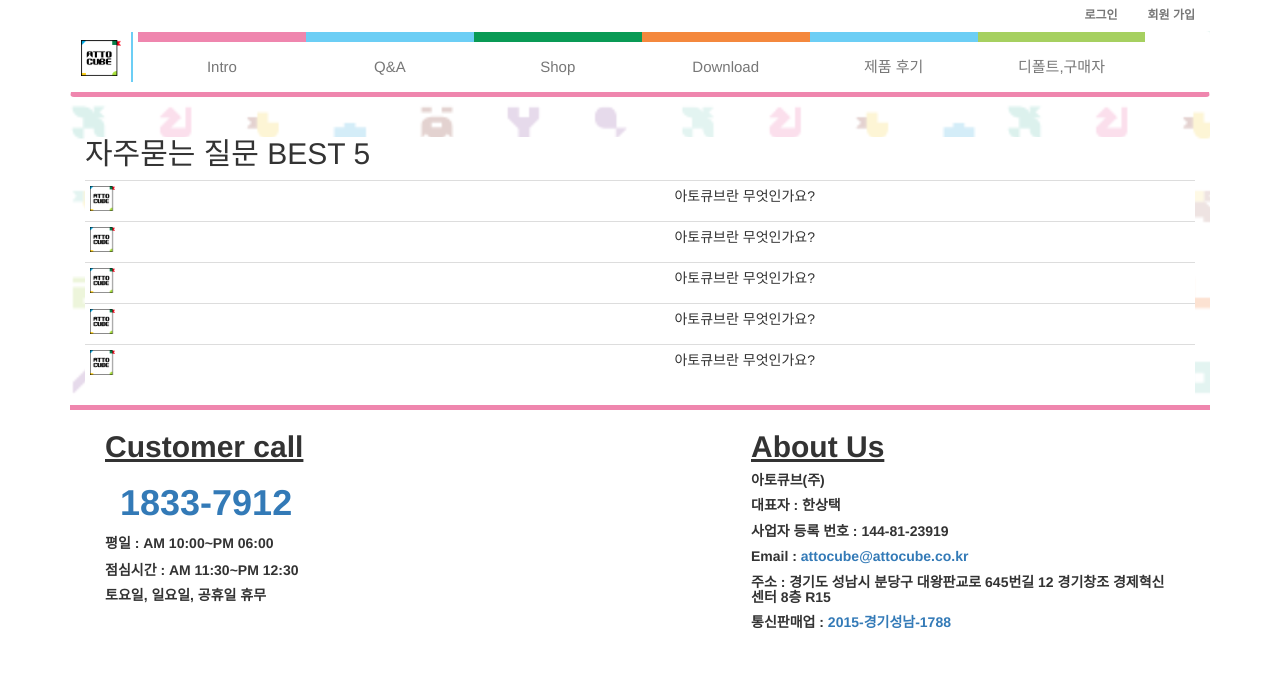
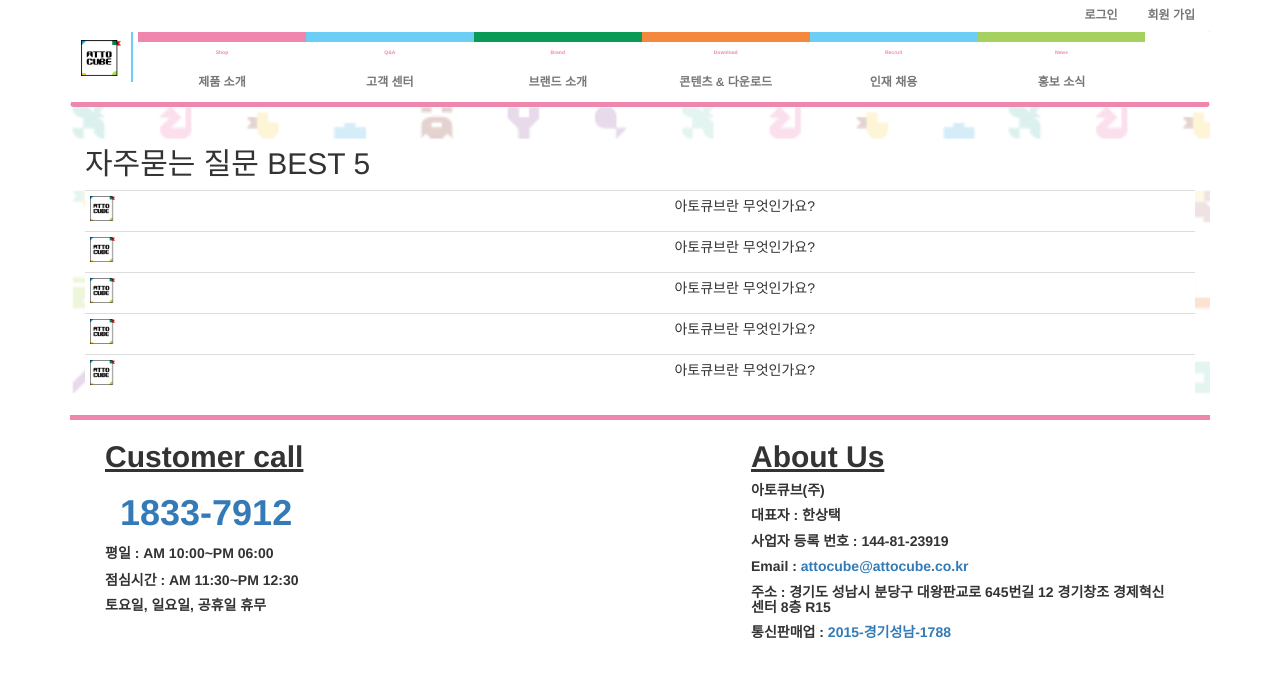
Before and after one commit to leejaengjaeng/Django_atto, a Django app: page /qa/ in a window 1280 px wide. Shown: the top 678 px of the page. Run offline with Django 3.2, Linux system fonts and the light colour scheme; some libraries are stand-ins or nearby versions.

Commit message:
navbar 이름 수정

```diff
--- a/application/common/customUserHandler.py
+++ b/application/common/customUserHandler.py
@@ -27,20 +27,21 @@
 
     if role == 0 :
         menu_left = [
-            (u'Intro', '#'),
-            (u'Q&A', '/qa'),
-            (u'Shop', '/shop'),
-            (u'Download', '#'),
-            (u'제품 후기', '#'),
-            (u'디폴트,구매자', '#'),
+            (u'Shop',u'제품 소개', '/shop'),
+            (u'Q&A',u'고객 센터', '/qa'),
+            (u'Brand',u'브랜드 소개', '#'),
+            (u'Download',u'콘텐츠 & 다운로드', '#'),
+            (u'Recruit',u'인재 채용', '#'),
+            (u'News',u'홍보 소식', '#'),
         ]
     else :
         menu_left = [
-            (u'Intro', '#'),
-            (u'Q&A', '/qa'),
-            (u'Shop', '/shop'),
-            (u'Download', '#'),
-            (u'제품 후기', '#'),
+            (u'Shop', u'제품 소개', '/shop'),
+            (u'Q&A', u'고객 센터', '/qa'),
+            (u'Brand', u'브랜드 소개', '#'),
+            (u'Download', u'콘텐츠 & 다운로드', '#'),
+            (u'Recruit', u'인재 채용', '#'),
+            (u'News', u'홍보 소식', '#'),
         ]
 
     request.session['nav_left'] = menu_left
--- a/assets/css/custom.css
+++ b/assets/css/custom.css
@@ -17,6 +17,29 @@
 .ham{
     width:100%;
 }
+
+
+/*
+    mainContainer
+*/
+#mainContainer
+{
+    background-size: 80%;
+    background-clip:content-box;
+}
+
+#fixed {
+    width: 50px;
+    height: 50px;
+    position: fixed;
+    bottom: 100px;
+    right: 20px;
+}
+
+#footersty{
+    bottom : 0px;
+}
+
 /*
     toolbar
 */
@@ -45,26 +68,6 @@
     float:left;
 }
 
-/*
-    mainContainer
-*/
-#mainContainer
-{
-    background-size: 80%;
-    background-clip:content-box;
-}
-
-#fixed {
-    width: 50px;
-    height: 50px;
-    position: fixed;
-    bottom: 100px;
-    right: 20px;
-}
-
-#footersty{
-    bottom : 0px;
-}
 
 /*
     navbar
@@ -87,18 +90,35 @@
 
 }
 
+#navbar a
+{
+    padding:0px;
+}
+
 #navbar li
 {
     width:16%;
 }
-@media screen and (max-width: 480px) {
+@media screen and (max-width: 767px) {
     #navbar li{
         width : 100%;
     }
 }
+
 .navbar-toggle li
 {
     width:50%;
+}
+
+.eName{
+    font-size:5px;
+    color:#EF86AE;
+    font-weight:bold;
+
+}
+.kName{
+    font-size:12px;
+    font-weight:bold;
 }
 
 /*
--- a/templates/homepage/attoHome_base.html
+++ b/templates/homepage/attoHome_base.html
@@ -75,12 +75,15 @@
                 <!--기본메뉴-->
                 <ul id="navbar" class="nav navbar-nav">
                 {% if request.session.nav_left %}
-                    {% for key,value in request.session.nav_left %}
-                        {% ifequal 0 forloop.counter0 %}
-                            <li role="presentation" id="navItem{{ forloop.counter }}"><a href={{value}}><center>{{key}}</center></a></li>
-                        {% else %}
-                            <li role="presentation" id="navItem{{ forloop.counter }}" ><a href={{value}}><center>{{key}}</center></a></li>
-                        {% endifequal %}
+                    {% for eName,kName,link in request.session.nav_left %}
+                            <li role="presentation" id="navItem{{ forloop.counter }}" >
+                                <a href={{link}}>
+                                    <center>
+                                        <p class="eName">{{eName}}</p>
+                                        <p class="kName">{{kName}}</p>
+                                    </center>
+                                </a>
+                            </li>
                     {% endfor %}
                 {% else %}
                         <!-- 메뉴가 없는경우 = 유저 role 이 없는경우 일듯 -->
```
